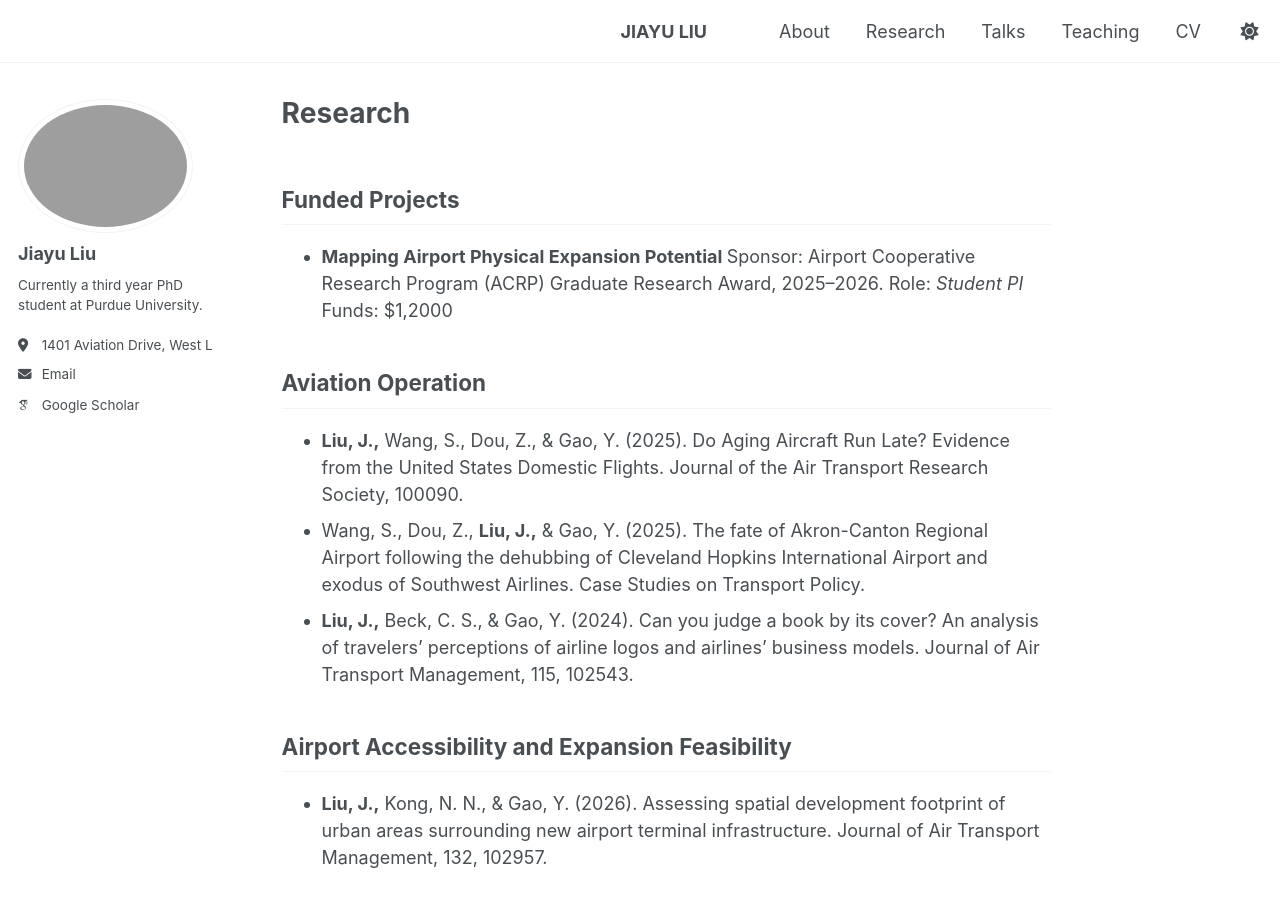
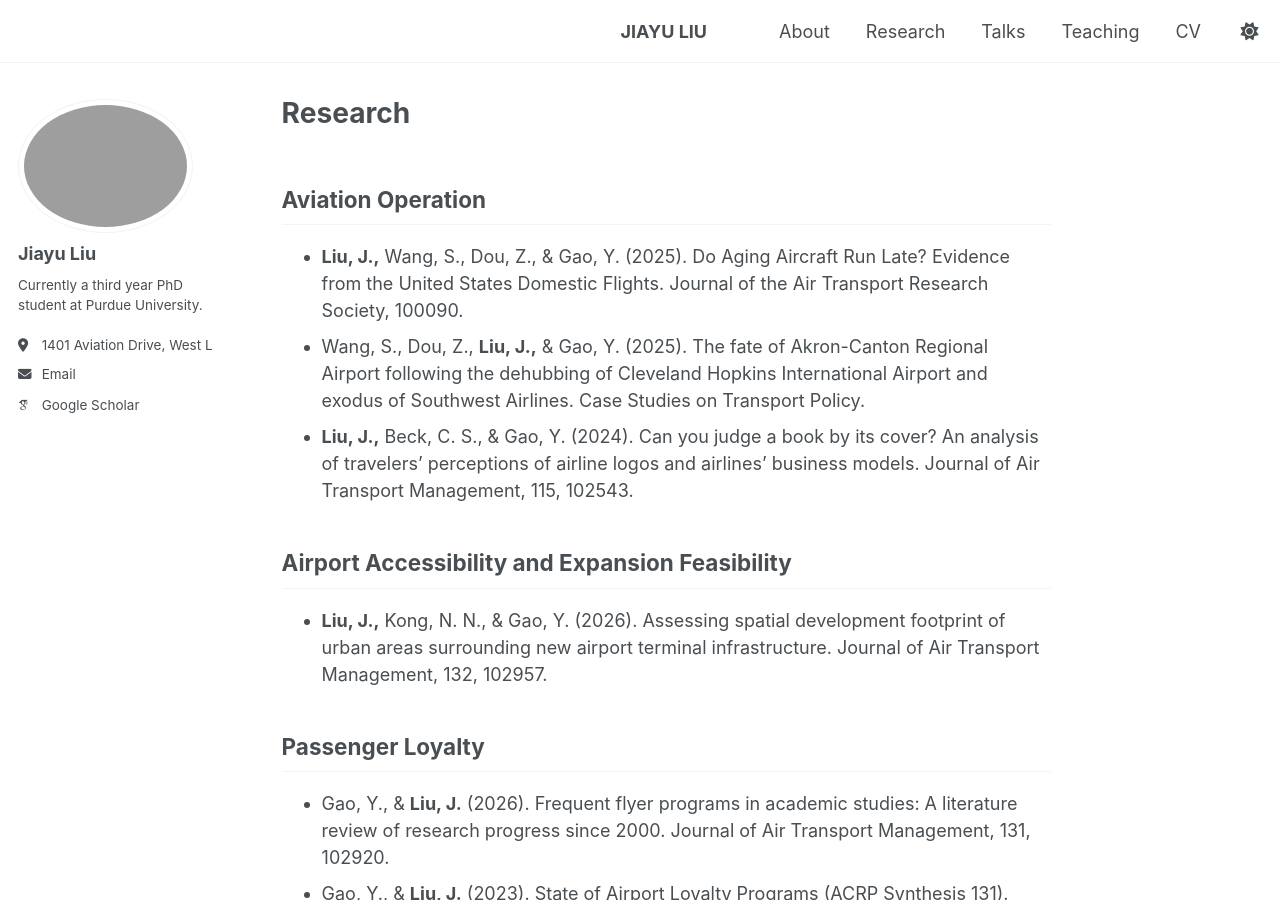
Before and after one commit to liu3309/liu3309.github.io, a Jekyll site: the page built from _pages/publications.html, in a window 1280 px wide and 900 px high. Built offline with Jekyll 4.4.1, drawn with Linux system fonts in a browser that asks for light colours; some web fonts are replaced; a script that is not in the unit is left out.

Commit message:
Remove funded projects section from publications.html
Removed the funded projects section from the publications page.

```diff
--- a/_pages/publications.html
+++ b/_pages/publications.html
@@ -5,16 +5,6 @@ layout: single
 classes: wide
 author_profile: true
 ---
-
-<h2>Funded Projects</h2>
-<ul>
-  <li>
-    <strong>Mapping Airport Physical Expansion Potential </strong>
-    Sponsor: Airport Cooperative Research Program (ACRP) Graduate Research Award, 2025–2026.
-    Role: <em>Student PI</em>
-    Funds: $1,2000
-  </li>
-</ul>
 
 {% assign pubs = site.publications | sort: "date" | reverse %}
 
```
